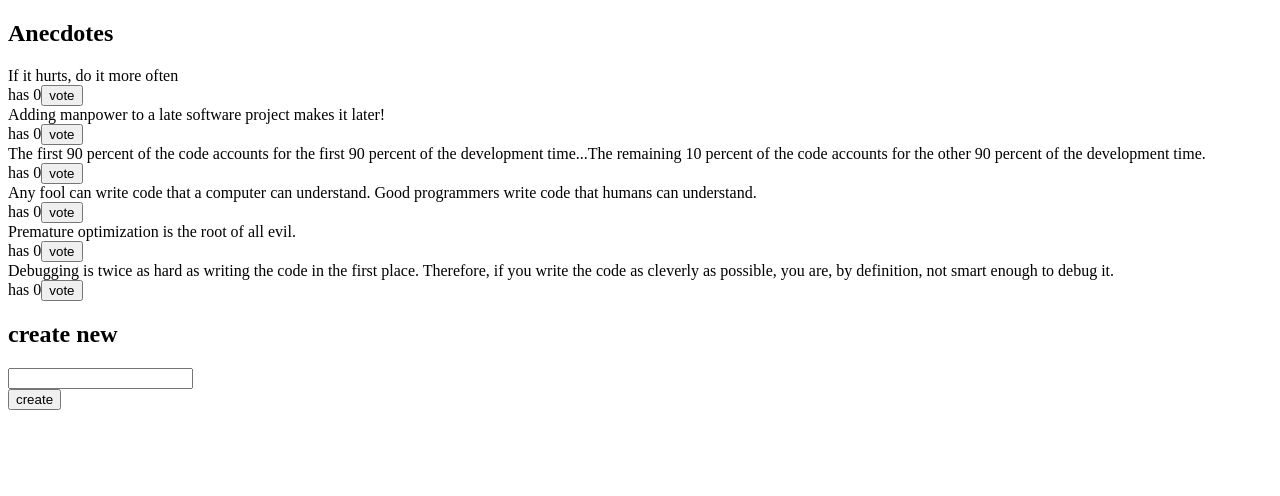
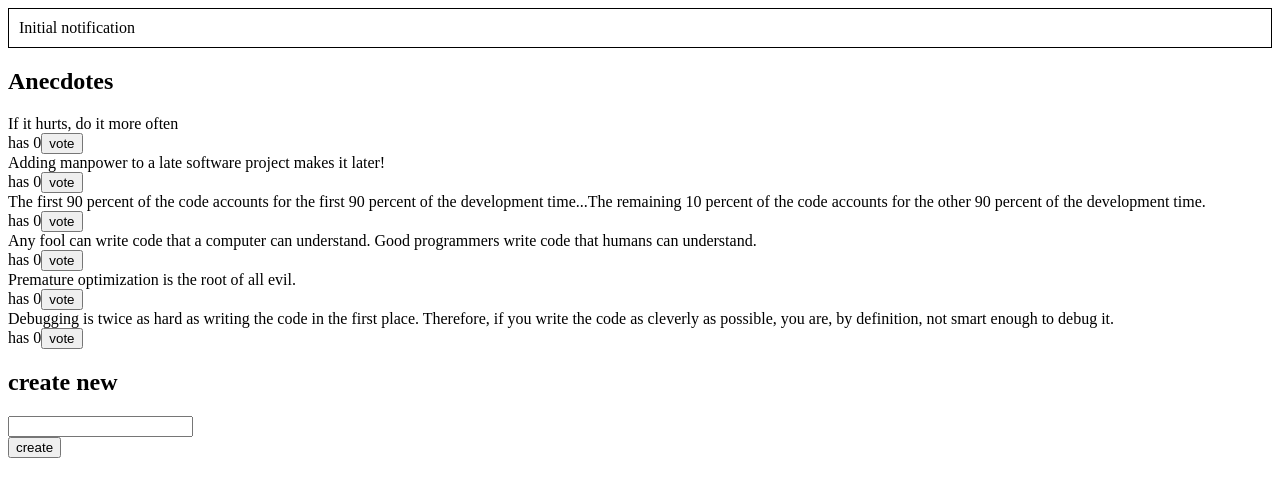
Before and after one commit to JouHouFin/HY_fullstack, a React (Create React App) app in the folder osa6/redux-anecdotes/: page / in a window 1280 px wide. Shown: the top 496 px of the page. Built offline with nearby package versions, Linux system fonts and the light colour scheme.

Commit message:
6.10 anekdootit, step8 done

```diff
--- a/osa6/redux-anecdotes/src/App.js
+++ b/osa6/redux-anecdotes/src/App.js
@@ -1,11 +1,13 @@
 import React from 'react'
 import { AnecdoteForm } from './components/AnecdoteForm'
 import { AnecdoteList } from './components/AnecdoteList'
+import Notification from './components/Notification'
 
 const App = () => {
 
   return (
     <div>
+      <Notification />
       <h2>Anecdotes</h2>
       <AnecdoteList />
       <AnecdoteForm />
--- a/osa6/redux-anecdotes/src/components/AnecdoteList.js
+++ b/osa6/redux-anecdotes/src/components/AnecdoteList.js
@@ -3,7 +3,7 @@
 import { vote } from '../reducers/anecdoteReducer'
 
 export const AnecdoteList = () => {
-  const anecdotes = useSelector(state => state)
+  const anecdotes = useSelector(state => state.anecdotes)
   const sortedAnecdotes = anecdotes.sort((a, b) => b.votes - a.votes)
   const dispatch = useDispatch()
 
--- a/osa6/redux-anecdotes/src/components/Notification.js
+++ b/osa6/redux-anecdotes/src/components/Notification.js
@@ -1,6 +1,8 @@
 import React from 'react'
+import { useSelector } from 'react-redux'
 
 const Notification = () => {
+  const notification = useSelector(state => state.notification)
   const style = {
     border: 'solid',
     padding: 10,
@@ -8,7 +10,7 @@
   }
   return (
     <div style={style}>
-      render here notification...
+      {notification}
     </div>
   )
 }
--- a/osa6/redux-anecdotes/src/reducers/anecdoteReducer.js
+++ b/osa6/redux-anecdotes/src/reducers/anecdoteReducer.js
@@ -19,7 +19,7 @@
 
 const initialState = anecdotesAtStart.map(asObject)
 
-const reducer = (state = initialState, action) => {
+export const anecdoteReducer = (state = initialState, action) => {
   console.log('state now: ', state)
   console.log('action', action)
   switch (action.type) {
@@ -57,5 +57,3 @@
     }
   }
 }
-
-export default reducer
--- /dev/null
+++ b/osa6/redux-anecdotes/src/reducers/notificationReducer.js
@@ -0,0 +1,8 @@
+const initialState = 'Initial notification'
+
+export const notificationReducer = (state = initialState, action) => {
+  switch (action.type) {
+    default:
+      return state
+  }
+}
--- a/osa6/redux-anecdotes/src/store.js
+++ b/osa6/redux-anecdotes/src/store.js
@@ -1,5 +1,14 @@
-import reducer from './reducers/anecdoteReducer'
-import { createStore } from 'redux'
+import { createStore, combineReducers } from 'redux'
 import { composeWithDevTools } from 'redux-devtools-extension'
 
+import { anecdoteReducer } from './reducers/anecdoteReducer'
+import { notificationReducer } from './reducers/notificationReducer'
+
+const reducer = combineReducers(
+  {
+    anecdotes: anecdoteReducer,
+    notification: notificationReducer
+  }
+)
+
 export const store = createStore(reducer, composeWithDevTools())
```
